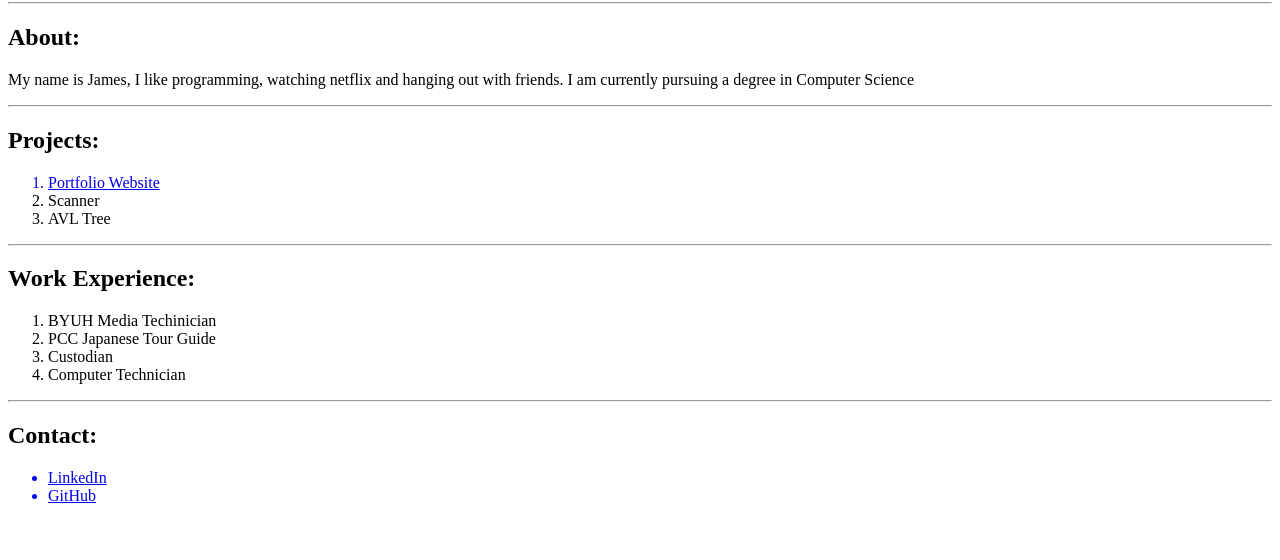
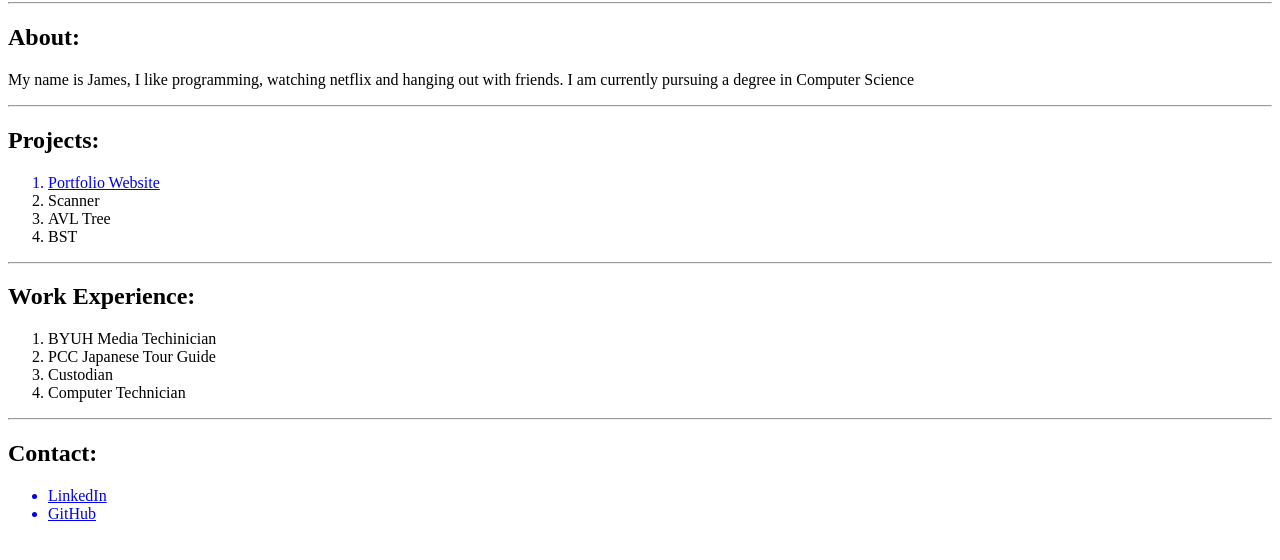
Before and after one commit to jswalker808/gitpractice, a plain HTML site: page index.html in a window 1280 px wide. Shown: the part 78-638 px from the top of the page. Drawn offline with Linux system fonts and the light colour scheme.

Commit message:
Edited HTML file

```diff
--- a/index.html
+++ b/index.html
@@ -15,6 +15,7 @@
 			<a href="http://www.jamesswalker.com"><li>Portfolio Website</li></a>
 			<li>Scanner</li>
 			<li>AVL Tree</li>
+			<li>BST</li>
 		</ol>
 	<hr>
 	<h2>Work Experience:</h2>
```
